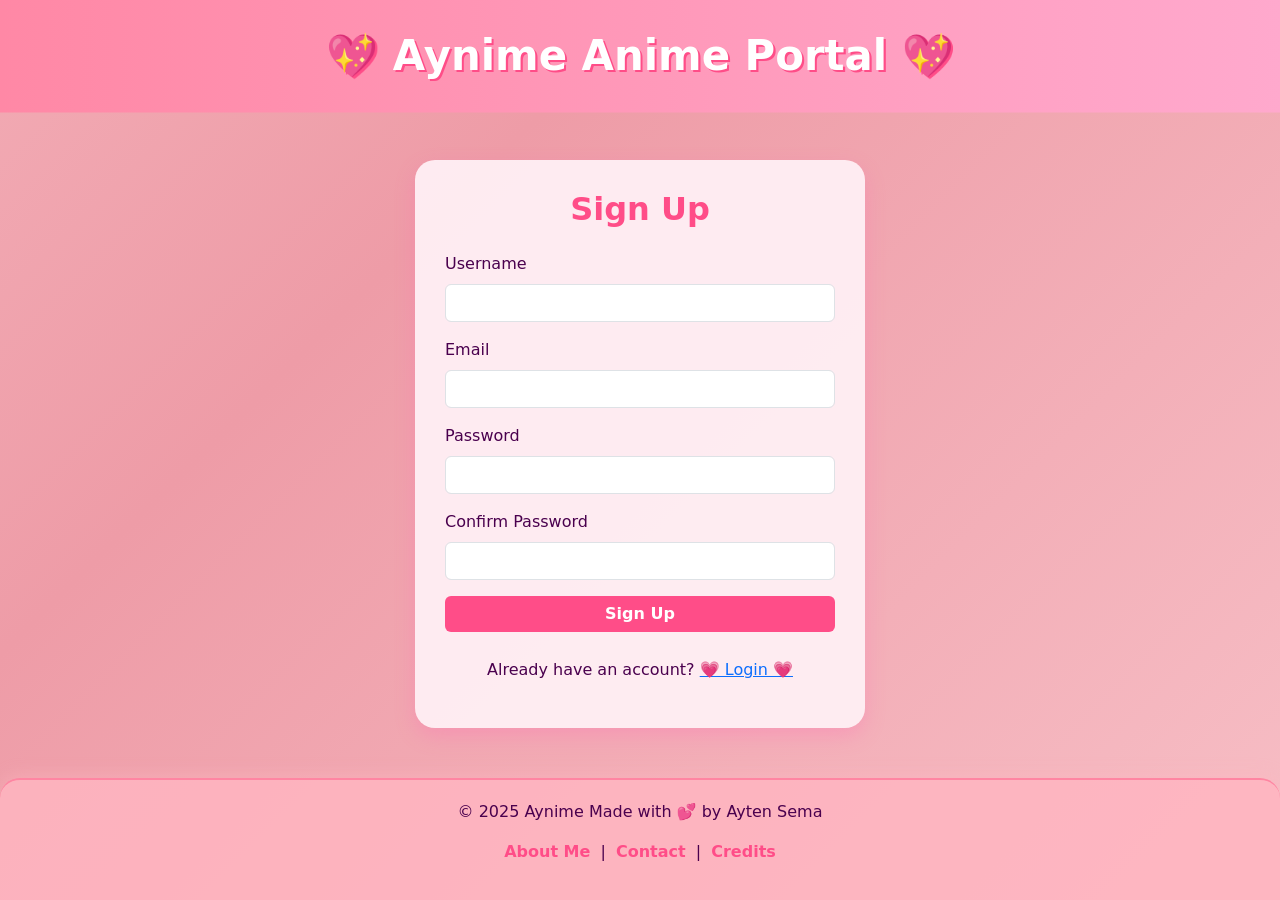
After one commit to aytensflow/Aynime-Anime-Portal, a Flask app: page /signup in a window 1280 px wide. The commit adds this page. Run offline with Flask 3, Linux system fonts and the light colour scheme.

Commit message:
Add My List and sign-in/signup options on index page; users can now save anime to their list

```diff
--- a/app.py
+++ b/app.py
@@ -1,10 +1,36 @@
-from flask import Flask, render_template, request
+from flask import Flask, render_template, request, redirect, url_for, session, flash
 import requests
+from werkzeug.security import generate_password_hash, check_password_hash
+from flask_wtf import FlaskForm
+from wtforms import StringField, PasswordField, SubmitField
+from wtforms.validators import InputRequired, Length, Email, EqualTo
 
 app = Flask(__name__)
 app.secret_key = "your_secret_key_here"  # Needed for sessions later
 
+# ----------------------------
+# In-memory user storage
+# ----------------------------
+users = {}
+
+# ----------------------------
+# Flask-WTF forms
+# ----------------------------
+class SignupForm(FlaskForm):
+    username = StringField('Username', validators=[InputRequired(), Length(min=3, max=20)])
+    email = StringField('Email', validators=[InputRequired(), Email()])
+    password = PasswordField('Password', validators=[InputRequired(), Length(min=6)])
+    confirm_password = PasswordField('Confirm Password', validators=[InputRequired(), EqualTo('password')])
+    submit = SubmitField('Sign Up')
+
+class LoginForm(FlaskForm):
+    email = StringField('Email', validators=[InputRequired(), Email()])
+    password = PasswordField('Password', validators=[InputRequired()])
+    submit = SubmitField('Login')
+
+# ----------------------------
 # Home page: list top anime with search, alphabetical order, pagination
+# ----------------------------
 @app.route("/")
 def home():
     page = request.args.get('page', 1, type=int)
@@ -41,11 +67,11 @@ def home():
         query=query
     )
 
-
+# ----------------------------
 # Anime detail page
+# ----------------------------
 @app.route("/anime/<int:mal_id>")
 def anime_page(mal_id):
-    # Fetch anime details from Jikan API
     url = f"https://api.jikan.moe/v4/anime/{mal_id}/full"
     response = requests.get(url)
     data = response.json()
@@ -65,22 +91,96 @@ def anime_page(mal_id):
     raw_synopsis = anime['synopsis'] or "No synopsis available"
     clean_synopsis = raw_synopsis.replace("[Written by MAL Rewrite]", "")
 
-    # Extract needed info
+    # Get user's current status for this anime
+    status = None
+    if "user" in session:
+        current_user_email = next((email for email, u in users.items() if u["username"] == session["user"]), None)
+        if current_user_email and mal_id in users[current_user_email].get("my_list", {}):
+            status = users[current_user_email]["my_list"][mal_id]
+
     anime_details = {
         'title': anime['title'],
         'image': anime['images']['jpg']['image_url'] if 'images' in anime else None,
         'synopsis': clean_synopsis,
         'episodes': anime['episodes'] or "Unknown",
-        'trailer': trailer_url
+        'trailer': trailer_url,
+        'mal_id': mal_id,
+        'status': status
     }
 
     return render_template("anime.html", anime=anime_details)
 
+# ----------------------------
+# Add anime to user's list
+# ----------------------------
+@app.route("/add_to_list/<int:mal_id>")
+def add_to_list(mal_id):
+    if "user" not in session:
+        flash("You must be logged in to add anime to your list.", "danger")
+        return redirect(url_for("login"))
 
-# Extra static pages
+    status = request.args.get("status")
+    if status not in ["Watching", "Dropped", "Plan to Watch", "Completed"]:
+        flash("Invalid status.", "danger")
+        return redirect(request.referrer or url_for("home"))
+
+    current_user_email = next((email for email, u in users.items() if u["username"] == session["user"]), None)
+    if current_user_email is None:
+        flash("User not found.", "danger")
+        return redirect(url_for("home"))
+
+    if "my_list" not in users[current_user_email]:
+        users[current_user_email]["my_list"] = {}
+
+    users[current_user_email]["my_list"][mal_id] = status
+    flash(f"Anime added to your list as '{status}'.", "success")
+    return redirect(request.referrer or url_for("anime_page", mal_id=mal_id))
+
+# ----------------------------
+# My List page
+# ----------------------------
+@app.route("/my_list")
+def my_list():
+    if "user" not in session:
+        flash("You must be logged in to see your list.", "danger")
+        return redirect(url_for("login"))
+
+    current_user_email = next((email for email, u in users.items() if u["username"] == session["user"]), None)
+    if current_user_email is None:
+        flash("User not found.", "danger")
+        return redirect(url_for("home"))
+
+    my_list_ids = users[current_user_email].get("my_list", {})
+    anime_list = []
+
+    for mal_id, status in my_list_ids.items():
+        url = f"https://api.jikan.moe/v4/anime/{mal_id}"
+        response = requests.get(url)
+        if response.status_code == 200:
+            data = response.json()["data"]
+            # Convert dicts to objects so Jinja can use dot notation
+            class AnimeObj:
+                def __init__(self, mal_id, title, image, status):
+                    self.mal_id = mal_id
+                    self.title = title
+                    self.image = image
+                    self.status = status
+
+            anime_list.append(AnimeObj(
+                mal_id=mal_id,
+                title=data["title"],
+                image=data["images"]["jpg"]["image_url"] if "images" in data else None,
+                status=status
+            ))
+
+    return render_template("my_list.html", my_list=anime_list)
+
+# ----------------------------
+# About, Contact, Credits pages
+# ----------------------------
 @app.route("/about")
 def about():
-    return render_template("about.html")
+    return render_template("about.html", profile_image=url_for("static", filename="images/pfp.png"))
 
 @app.route("/contact")
 def contact():
@@ -90,6 +190,55 @@ def contact():
 def credits():
     return render_template("credits.html")
 
+# ----------------------------
+# Signup page
+# ----------------------------
+@app.route("/signup", methods=["GET", "POST"])
+def signup():
+    form = SignupForm()
+    if form.validate_on_submit():
+        if form.email.data in users:
+            flash("Email already registered!", "danger")
+        else:
+            hashed_password = generate_password_hash(form.password.data)
+            users[form.email.data] = {
+                "username": form.username.data,
+                "email": form.email.data,
+                "password": hashed_password,
+                "favorites": [],
+                "my_list": {}
+            }
+            flash("Signup successful! Please login.", "success")
+            return redirect(url_for("login"))
+    return render_template("signup.html", form=form)
 
+# ----------------------------
+# Login page
+# ----------------------------
+@app.route("/login", methods=["GET", "POST"])
+def login():
+    form = LoginForm()
+    if form.validate_on_submit():
+        user = users.get(form.email.data)
+        if user and check_password_hash(user["password"], form.password.data):
+            session["user"] = user["username"]
+            flash(f"Welcome {user['username']}!", "success")
+            return redirect(url_for("home"))
+        else:
+            flash("Invalid email or password.", "danger")
+    return render_template("login.html", form=form)
+
+# ----------------------------
+# Logout
+# ----------------------------
+@app.route("/logout")
+def logout():
+    session.pop("user", None)
+    flash("You have been logged out.", "info")
+    return redirect(url_for("home"))
+
+# ----------------------------
+# Run app
+# ----------------------------
 if __name__ == "__main__":
     app.run(debug=True)
--- /dev/null
+++ b/templates/signup.html
@@ -0,0 +1,148 @@
+<!DOCTYPE html>
+<html lang="en">
+<head>
+  <meta charset="UTF-8">
+  <title>Sign Up - Aynime</title>
+  <link href="https://cdn.jsdelivr.net/npm/bootstrap@5.3.0/dist/css/bootstrap.min.css" rel="stylesheet">
+  <style>
+    body {
+      background: linear-gradient(-45deg, #ffdde1, #ee9ca7, #ffdde1, #fcbad3);
+      background-size: 400% 400%;
+      animation: gradientBG 15s ease infinite;
+      color: #4a004e;
+      min-height: 100vh;
+      font-family: "Comic Sans MS", cursive, sans-serif;
+    }
+    @keyframes gradientBG {
+      0% { background-position: 0% 50%; }
+      50% { background-position: 100% 50%; }
+      100% { background-position: 0% 50%; }
+    }
+
+    header {
+      background: linear-gradient(90deg, #ff85a2, #ffb3d9, #ff85a2, #ffb3d9);
+      background-size: 400% 400%;
+      animation: gradientHeader 5s ease infinite;
+      padding: 25px;
+      text-align: center;
+      font-size: 2.5rem;
+      font-weight: bold;
+      color: #fff;
+      border-radius: 0 0 20px 20px;
+      cursor: pointer;
+      text-shadow: 2px 2px #ff4d88;
+    }
+    @keyframes gradientHeader {
+      0% { background-position: 0% 50%; transform: scale(1); }
+      50% { background-position: 100% 50%; transform: scale(1.05); }
+      100% { background-position: 0% 50%; transform: scale(1); }
+    }
+
+    .form-container {
+      max-width: 450px;
+      margin: 50px auto;
+      background: rgba(255, 240, 245, 0.95);
+      padding: 30px;
+      border-radius: 20px;
+      box-shadow: 0 8px 20px rgba(255, 105, 180, 0.3);
+    }
+    h2 {
+      color: #ff4d88;
+      font-weight: bold;
+    }
+    input, button {
+      margin-bottom: 10px;
+    }
+    .btn-pink {
+      background: #ff4d88;
+      border: none;
+      color: white;
+      font-weight: bold;
+    }
+    .btn-pink:hover {
+      background: #e60073;
+    }
+    .alert { margin-bottom: 15px; border-radius: 12px; }
+    .field-error { color: #e60073; font-size: 0.9rem; }
+
+    footer {
+      background: rgba(255, 182, 193, 0.85);
+      text-align: center;
+      padding: 20px;
+      margin-top: 40px;
+      border-top: 2px solid #ff85a2;
+      border-radius: 20px 20px 0 0;
+      box-shadow: 0 -4px 15px rgba(255, 182, 193, 0.4);
+    }
+    footer a { color: #ff4d88; text-decoration: none; margin: 0 5px; font-weight: bold; }
+    footer a:hover { color: #e60073; }
+  </style>
+</head>
+<body>
+  <header onclick="window.location='/'">💖 Aynime Anime Portal 💖</header>
+
+  <div class="form-container">
+    <h2 class="text-center mb-4">Sign Up</h2>
+
+    <!-- Flash messages -->
+    {% with messages = get_flashed_messages(with_categories=true) %}
+      {% if messages %}
+        {% for category, message in messages %}
+          <div class="alert alert-{{ 'success' if category=='success' else 'danger' }}">{{ message }}</div>
+        {% endfor %}
+      {% endif %}
+    {% endwith %}
+
+    <form method="POST">
+      {{ form.hidden_tag() }}
+
+      <div class="mb-3">
+        {{ form.username.label(class="form-label") }}
+        {{ form.username(class="form-control") }}
+        {% if form.username.errors %}
+          <div class="field-error">{{ form.username.errors[0] }}</div>
+        {% endif %}
+      </div>
+
+      <div class="mb-3">
+        {{ form.email.label(class="form-label") }}
+        {{ form.email(class="form-control") }}
+        {% if form.email.errors %}
+          <div class="field-error">{{ form.email.errors[0] }}</div>
+        {% endif %}
+      </div>
+
+      <div class="mb-3">
+        {{ form.password.label(class="form-label") }}
+        {{ form.password(class="form-control") }}
+        {% if form.password.errors %}
+          <div class="field-error">{{ form.password.errors[0] }}</div>
+        {% endif %}
+      </div>
+
+      <div class="mb-3">
+        {{ form.confirm_password.label(class="form-label") }}
+        {{ form.confirm_password(class="form-control") }}
+        {% if form.confirm_password.errors %}
+          <div class="field-error">{{ form.confirm_password.errors[0] }}</div>
+        {% endif %}
+      </div>
+
+      {{ form.submit(class="btn btn-pink w-100") }}
+    </form>
+
+    <p class="text-center mt-3">
+      Already have an account? <a href="{{ url_for('login') }}">💗 Login 💗</a>
+    </p>
+  </div>
+
+  <footer>
+    <p>© 2025 Aynime Made with 💕 by Ayten Sema</p>
+    <p>
+      <a href="{{ url_for('about') }}">About Me</a> |
+      <a href="{{ url_for('contact') }}">Contact</a> |
+      <a href="{{ url_for('credits') }}">Credits</a>
+    </p>
+  </footer>
+</body>
+</html>
```
Also changed, not shown: templates/anime.html (+19 -0 lines), templates/index.html (+65 -17 lines), templates/login.html (added, +134 -0 lines), templates/my_list.html (added, +155 -0 lines).
